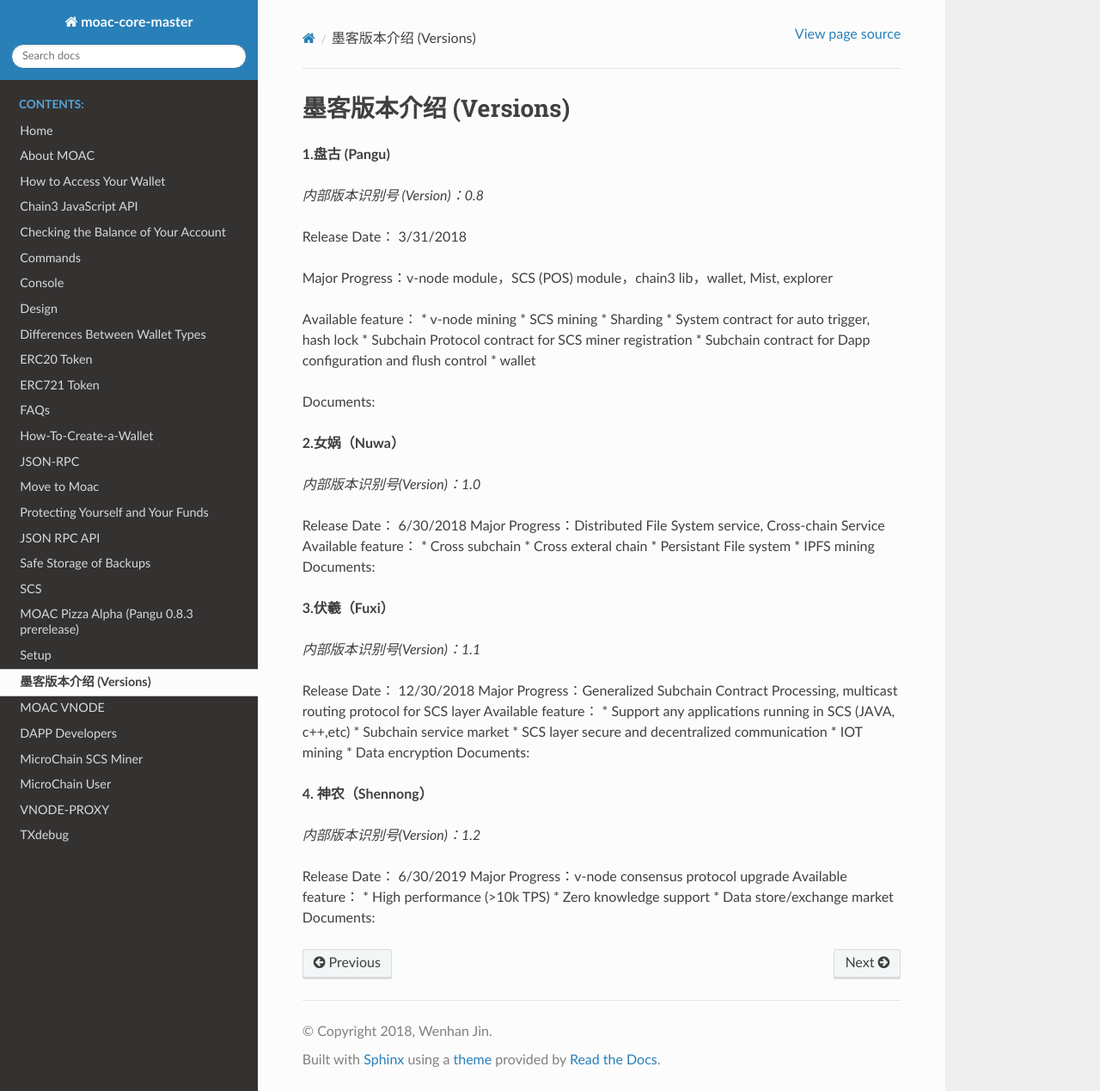
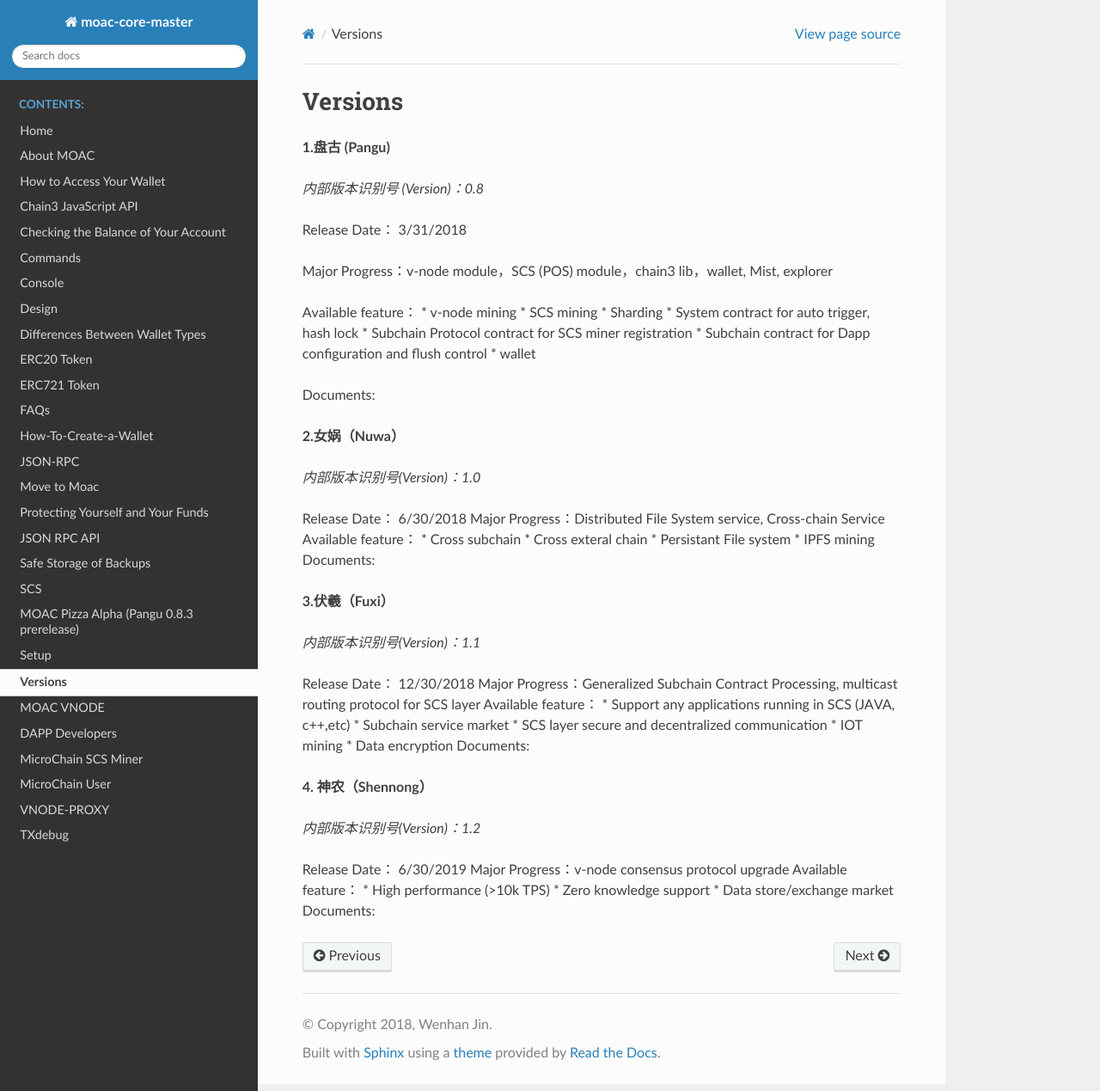
Before and after one commit to MOACChain/MOAC-DOCS, a Sphinx documentation site: the page built from Docs/Versions.rst, in a window 1280 px wide and 1269 px high. Shown: the whole window at 86% size. Built offline with Sphinx 7.4.7 and the Read the Docs theme 2.0.0, drawn with Linux system fonts in a browser that asks for light colours.

Commit message:
Update Versions.rst

```diff
--- a/Docs/Versions.rst
+++ b/Docs/Versions.rst
@@ -1,5 +1,5 @@
-墨客版本介绍 (Versions)
-=======================
+Versions
+========
 
 **1.盘古 (Pangu)**
 
```
